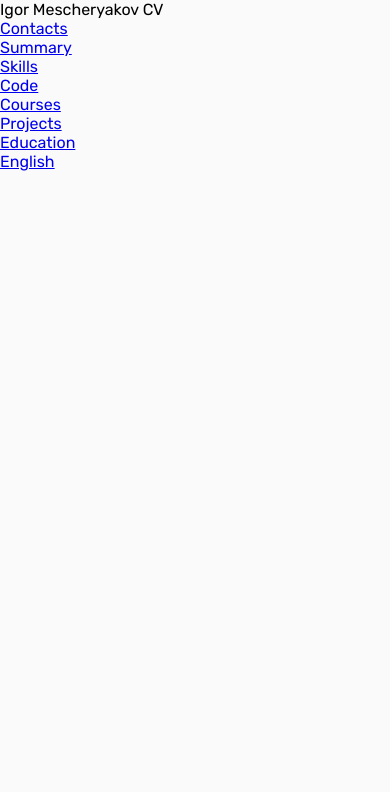
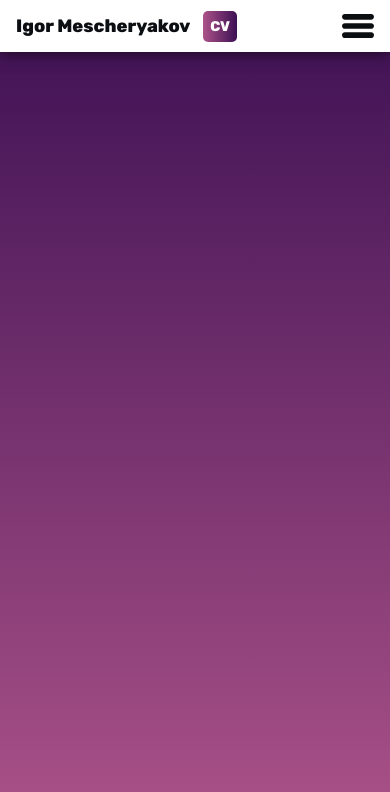
Before and after one commit to Burundu4elo/rsschool-cv, a plain HTML site: page index.html in a window 390 px wide. Drawn offline with Linux system fonts and the light colour scheme.

Commit message:
feat: add js files, styles for menu

```diff
--- a/index.html
+++ b/index.html
@@ -5,6 +5,7 @@
     <meta charset="UTF-8">
     <meta http-equiv="X-UA-Compatible" content="IE=edge">
     <meta name="viewport" content="width=device-width, initial-scale=1.0">
+    <meta name="MobileOptimized" content="320"/>
     <title>Igor Mescheryakov CV</title>
     <link rel="preconnect" href="https://fonts.googleapis.com">
     <link rel="preconnect" href="https://fonts.gstatic.com" crossorigin>
@@ -12,21 +13,55 @@
     <link rel="icon" href="assets/img/favicon.ico">
     <link rel="stylesheet" href="style.css">
 </head>
+
 <body class="wrapper">
     <header class="header container">
-    <div class="header__logo">Igor Mescheryakov CV</div>
+        <div class="header__logo logo">
+            <div class="logo__text">Igor Mescheryakov</div>
+            <div class="logo__figure">CV</div>
+        </div>
         <nav class="header__nav">
+            <a href="#" class="burger">
+              <svg class="burger__icon" viewBox="0 0 250.579 250.579">
+                <use xlink:href="#burger"></use>
+              </svg>
+            </a>
             <ul class="menu">
+                <li class="menu__item close">
+                  <svg class="close__icon" viewBox="0 0 12 12" >
+                    <use xlink:href="#close"></use>
+                  </svg>
+                </li>
                 <li class="menu__item"><a href="#contacts" class="menu__link" title="Go to Contacts">Contacts</a></li>
                 <li class="menu__item"><a href="#summary" class="menu__link" title="Go to Summary">Summary</a></li>
                 <li class="menu__item"><a href="#skills" class="menu__link" title="Go to Skills">Skills</a></li>
                 <li class="menu__item"><a href="#code" class="menu__link" title="Go to Code">Code</a></li>
                 <li class="menu__item"><a href="#courses" class="menu__link" title="Go to Courses">Courses</a></li>
                 <li class="menu__item"><a href="#projects" class="menu__link" title="Go to Projects">Projects</a></li>
-        <li class="menu__item"><a href="#education" class="menu__link" class="#education">Education</a></li>
+                <li class="menu__item"><a href="#education" class="menu__link" class="#education" title="Go to Education">Education</a></li>
                 <li class="menu__item"><a href="#english" class="menu__link" title="Go to English">English</a></li>
             </ul>
         </nav>
     </header>
+
+
+    <svg class="svg-hidden" xmlns="http://www.w3.org/2000/svg" hidden>
+      <symbol id="burger">
+        <g id="Menu">
+          <path style="fill-rule:evenodd;clip-rule:evenodd;" d="M22.373,76.068h205.832c12.356,0,22.374-10.017,22.374-22.373
+            c0-12.356-10.017-22.373-22.374-22.373H22.373C10.017,31.323,0,41.339,0,53.696C0,66.052,10.017,76.068,22.373,76.068z
+             M228.205,102.916H22.373C10.017,102.916,0,112.933,0,125.289c0,12.357,10.017,22.373,22.373,22.373h205.832
+            c12.356,0,22.374-10.016,22.374-22.373C250.579,112.933,240.561,102.916,228.205,102.916z M228.205,174.51H22.373
+            C10.017,174.51,0,184.526,0,196.883c0,12.356,10.017,22.373,22.373,22.373h205.832c12.356,0,22.374-10.017,22.374-22.373
+            C250.579,184.526,240.561,174.51,228.205,174.51z"/>
+        </g>
+      </symbol>
+
+      <symbol id="close">
+        <path fill-rule="evenodd" d="M8.41421356,7 L10.5355339,4.87867966 C10.9260582,4.48815536 10.9260582,3.85499039 10.5355339,3.46446609 C10.1450096,3.0739418 9.51184464,3.0739418 9.12132034,3.46446609 L7,5.58578644 L4.87867966,3.46446609 C4.48815536,3.0739418 3.85499039,3.0739418 3.46446609,3.46446609 C3.0739418,3.85499039 3.0739418,4.48815536 3.46446609,4.87867966 L5.58578644,7 L3.46446609,9.12132034 C3.0739418,9.51184464 3.0739418,10.1450096 3.46446609,10.5355339 C3.85499039,10.9260582 4.48815536,10.9260582 4.87867966,10.5355339 L7,8.41421356 L9.12132034,10.5355339 C9.51184464,10.9260582 10.1450096,10.9260582 10.5355339,10.5355339 C10.9260582,10.1450096 10.9260582,9.51184464 10.5355339,9.12132034 L8.41421356,7 Z"/>
+      </symbol>
+    </svg>
+
+    <script src="index.js" defer></script>
 </body>
 </html>
--- /dev/null
+++ b/index.js
@@ -0,0 +1,16 @@
+document.addEventListener('DOMContentLoaded', () => { //html Готов, поехали
+  const burgerButton = document.querySelector('.burger');
+  const navMenu = document.querySelector('ul.menu');
+
+  document.addEventListener('click', function(event){
+    console.log(event.target);
+    if(event.target == burgerButton || event.target.classList.contains('burger__icon')) {
+      event.preventDefault();
+      navMenu.classList.add('active');
+    } else {
+      navMenu.classList.remove('active');
+    }
+
+  });
+
+});
--- a/style.css
+++ b/style.css
@@ -12,7 +12,9 @@
   --dark: #0c0f12;
   --white: #fff;
   --gray: #fafafa;
-  --phiolet-gradient: linear-gradient(to right, #ad5389, #3c1053);
+  --tomato: #d82f2f;
+  --phiolet-gradient-bottom: linear-gradient(to bottom, #3c1053, #ad5389);
+  --phiolet-gradient-right: linear-gradient(to right, #ad5389, #3c1053);
 
 }
 
@@ -22,15 +24,184 @@ html {
 }
 
 body {
+  font-family: 'Rubik', sans-serif;
+}
+
+svg {
+  pointer-events: none;
+}
+
+.container {
+  padding-left: calc(50% - 640px);
+  padding-right: calc(50% - 640px);
+  min-width: 319px;
+}
+
+.wrapper {
   min-height: 100vh;
   height: auto;
   display: flex;
   flex-direction: column;
   justify-content: space-between;
-  font-family: 'Rubik', sans-serif;
-  background-color: var(--gray);
+  background: var(--phiolet-gradient-bottom);
+  color: var(--dark);
 }
 
-.container {
-  padding: 0 calc(50% - 720px);
+.header {
+  position: fixed;
+  top: 0;
+  left: 0;
+  right: 0;
+  display: flex;
+  justify-content: space-between;
+  align-items: center;
+  background: var(--white);
+  box-shadow: 0 0 15px rgba(0, 0, 0, 0.7);
 }
+
+.logo {
+  display: flex;
+  gap: .8rem;
+  align-items: center;
+  flex-basis: 221px;
+}
+
+.logo__text {
+  font-size: 18px;
+  font-weight: 800;
+}
+
+.logo__figure {
+  padding: 7px;
+  font-size: 14px;
+  font-weight: 800;
+  color: var(--white);
+  border-radius: 5px;
+  background: var(--phiolet-gradient-right);
+
+}
+
+.burger {
+  display: none;
+  width: 32px;
+  height: 32px;
+  margin-top: 10px;
+  margin-bottom: 10px;
+}
+
+.burger__icon {
+  fill: var(--dark);
+  transition: all .3s;
+}
+
+.burger__icon:hover, .burger__icon:active, .burger__icon:focus{
+  fill: var(--dark-pink);
+}
+
+.menu {
+  display: flex;
+  column-gap: 32px;
+}
+
+.menu__item {
+  list-style-type: none;
+}
+
+.close {
+  position: absolute;
+  display: none;
+}
+
+.menu__link {
+  position: relative;
+  display: block;
+  padding: 16px 0;
+  font-size: 16px;
+  text-decoration: none;
+  color: var(--dark);
+  transition: all .3s;
+}
+
+.menu__link:hover {
+  color: var(--phiolet);
+}
+
+.menu__link::after {
+  position: absolute;
+  bottom: 0;
+  left: 0;
+  right: 0;
+  display: block;
+  content: "";
+  border-bottom: 3px solid;
+  border-image: var(--phiolet-gradient-right) 47% 0;
+  transform: scaleX(0);
+  transition: transform 250ms ease-in-out;
+}
+
+.menu__link:hover::after{
+  transform: scaleX(1);
+}
+
+@media screen and (max-width: 1280px) {
+  .container {
+    padding-left: 1.5rem;
+    padding-right: 1.5rem;
+  }
+}
+
+@media screen and (max-width: 1024px) {
+  .container {
+    padding-left: 1rem;
+    padding-right: 1rem;
+  }
+  .burger {
+    display: block;
+  }
+
+  .menu {
+    position: absolute;
+    right: -100%;
+    top: 0;
+    width:320px;
+    max-width: 100%;
+    flex-direction: column;
+    row-gap: .3rem;
+    transition: all .5s;
+    padding: 2rem 3rem;
+    height:100vh;
+    overflow-y:auto;
+  }
+
+  .menu.active {
+    right: 0;
+    background-color: var(--white);
+    box-shadow: 0 0 15px rgba(0, 0, 0, 0.3);
+  }
+
+  .close {
+    top: 10px;
+    right: 1rem;
+    display: block;
+    width: 32px;
+    height: 32px;
+    fill: var(--dark);
+  }
+
+  .close:hover, .close:focus, .close:active {
+    fill: var(--tomato);
+  }
+
+  .menu__link{
+    padding-top: .5rem;
+    padding-bottom: .5rem;
+    display: inline-block;
+    width: auto;
+  }
+}
+
+.svg-hidden {
+  position: absolute;
+  left: -9999px;
+  display: none;
+}
```
Also changed, not shown: 1 other file. Lines whose indentation alone changed are shown as unchanged.
